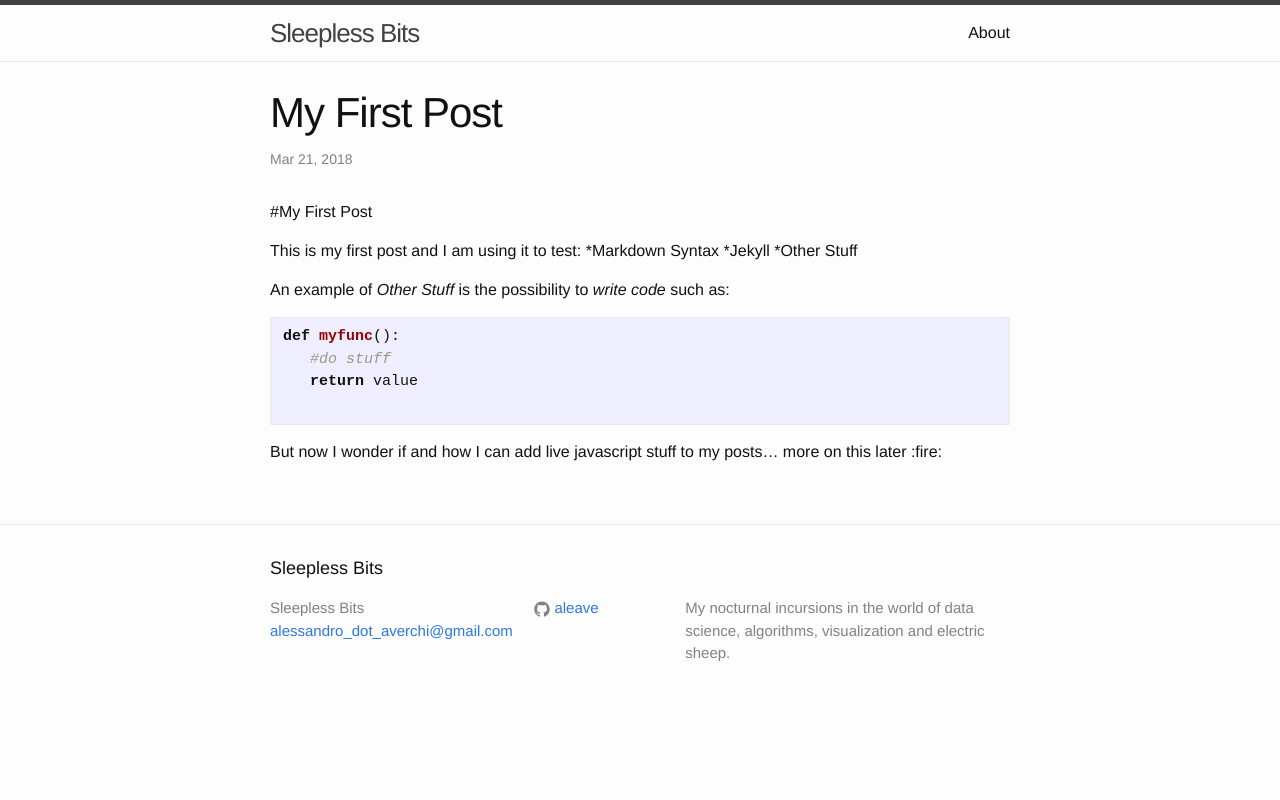
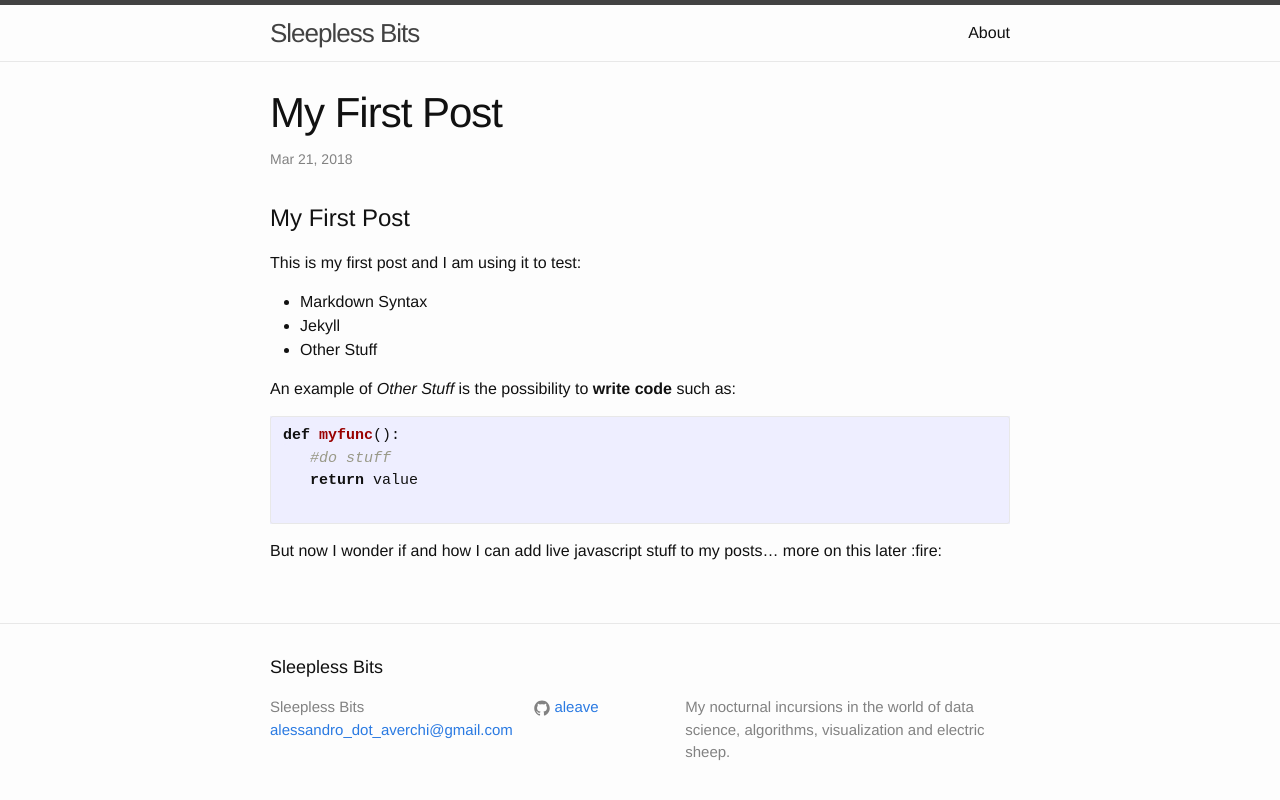
Before and after one commit to aleave/aleave.github.io, a Jekyll site: the page built from _posts/2018-03-21-My-first-post.markdown, in a window 1280 px wide. Shown: the top 800 px of the page. Built offline with Jekyll 4.4.1, drawn with Linux system fonts in a browser that asks for light colours; our own code applies the rules of GitHub Pages for plain Markdown files.

````diff
--- a/_posts/2018-03-21-My-first-post.markdown
+++ b/_posts/2018-03-21-My-first-post.markdown
@@ -1,11 +1,11 @@
-#My First Post
+# My First Post
 
 This is my first post and I am using it to test:
-*Markdown Syntax
-*Jekyll
-*Other Stuff
+* Markdown Syntax
+* Jekyll
+* Other Stuff
 
-An example of *Other Stuff* is the possibility to *write code* such as:
+An example of *Other Stuff* is the possibility to **write code** such as:
 
 ```python
 def myfunc():
````
